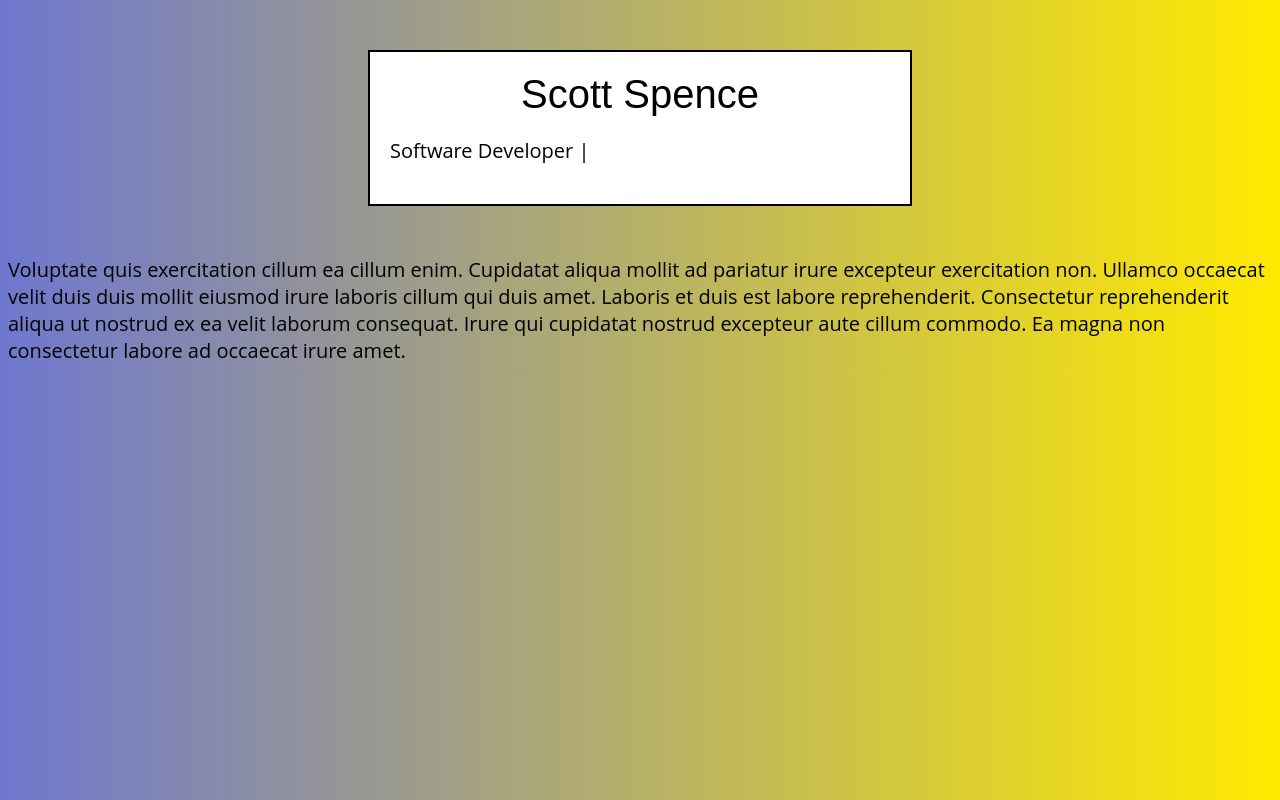
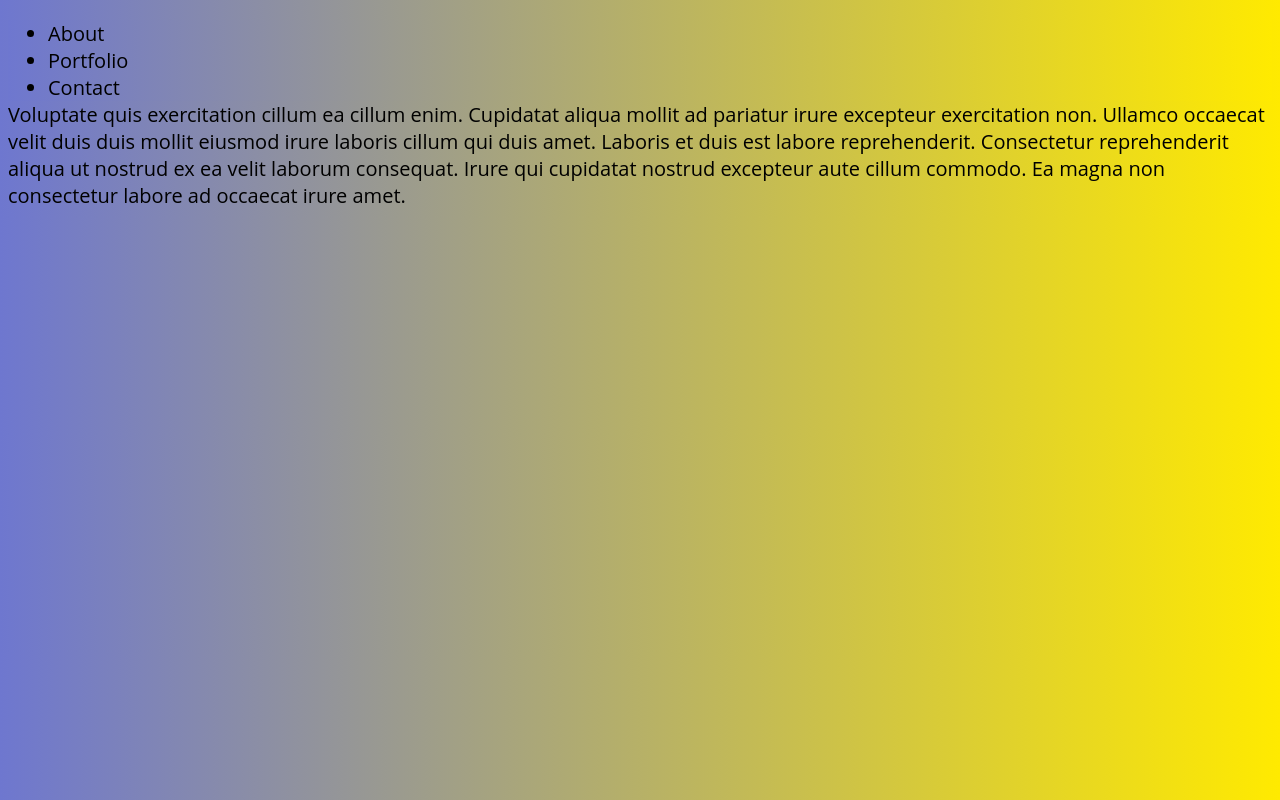
Before and after one commit to spences10/scottspence.me, a React (Create React App) app: page / in a window 1280 px wide. Built offline with nearby package versions, Linux system fonts and the light colour scheme; a web font is replaced by a local one.

Commit message:
:man:headroom:man:

```diff
--- a/package.json
+++ b/package.json
@@ -16,7 +16,8 @@
   },
   "dependencies": {
     "react": "^15.4.2",
-    "react-dom": "^15.4.2"
+    "react-dom": "^15.4.2",
+    "react-headroom": "^2.1.3"
   },
   "devDependencies": {
     "autoprefixer-stylus": "^0.13.0",
--- a/src/components/Header.js
+++ b/src/components/Header.js
@@ -1,16 +1,18 @@
 import React from 'react';
+import Headroom from 'react-headroom'; // Headroom is header that hides on scroll
 
 //Home Page Title Header
 class Header extends React.Component {
 
 	render () {
 		return (
-			<div id='home' className='header'>
-        <div className='name'>
-          <h1>Scott Spence</h1>
-          <p>Software Developer<span> |</span></p>
-        </div>
-			</div>
+			<Headroom className='headroom'>
+				<ul>
+					<li>About</li>
+					<li>Portfolio</li>
+					<li>Contact</li>
+				</ul>
+			</Headroom>
 		);
 	}
 }
--- a/src/css/style.css
+++ b/src/css/style.css
@@ -60,3 +60,20 @@ font-family: Kanit {
   padding: 2rem;
   border: 2px solid #000;
 }
+.headroom {
+  background: -webkit-linear-gradient(left, #6e77cf 0, #ffea00 100%);
+  background: linear-gradient(90deg, #6e77cf 0, #ffea00 100%);
+  -webkit-user-select: none;
+     -moz-user-select: none;
+      -ms-user-select: none;
+          user-select: none;
+}
+font-weight: 300 ul {
+  width: 100%;
+}
+font-weight: 300 li {
+  display: inline-block;
+  width: 25%;
+  margin-bottom: 10px;
+  margin-top: 10px;
+}
--- a/src/css/style.styl
+++ b/src/css/style.styl
@@ -12,3 +12,15 @@ body
   margin 50px auto
   padding 2rem
   border 2px solid black
+
+.headroom
+  background: linear-gradient(90deg,#6E77CF 0,#FFEA00 100%)
+  user-select: none
+	font-weight: 300
+	  ul
+      width: 100%
+    li
+      display: inline-block
+      width: (100%/4)
+      margin-bottom: 10px
+      margin-top: 10px
```
Also changed, not shown: src/components/ParallaxHeader.js (added, +18 -0 lines), 1 other file (tests, documents, lock files or other folders).
